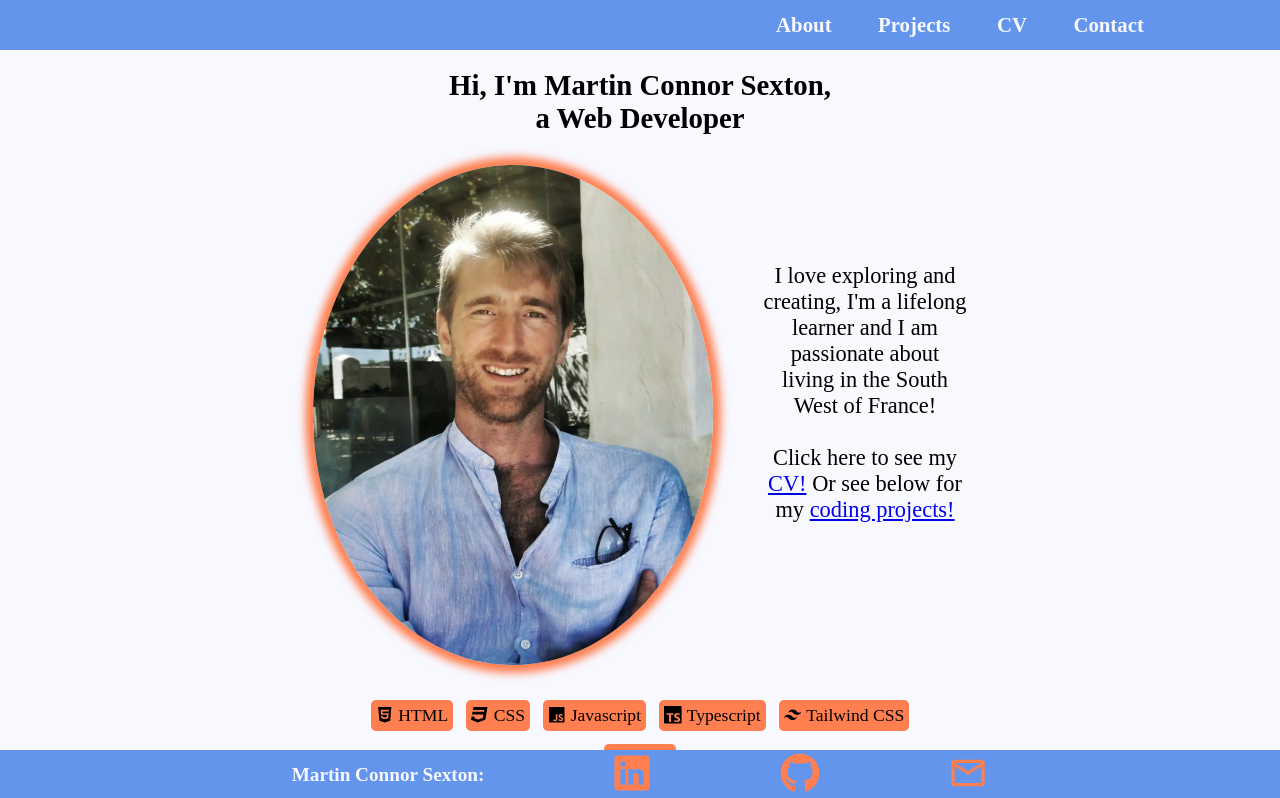
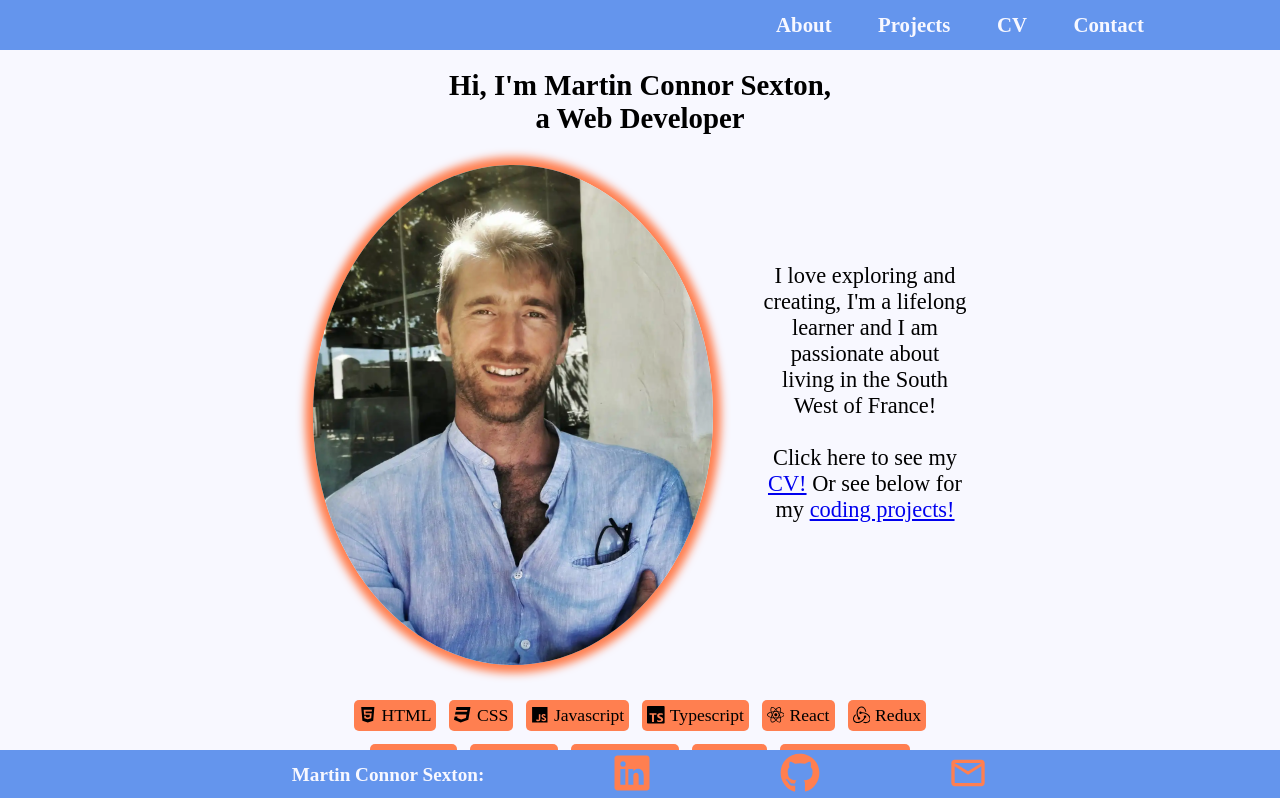
Before and after one commit to ConCapbreton/JuniorDeveloperPortfolio, a React (Vite) app: page / in a window 1280 px wide. Shown: the top 798 px of the page. Built offline with nearby package versions, Linux system fonts and the light colour scheme.

Commit message:
Additional tech icons

```diff
--- a/src/components/MainPage/About.tsx
+++ b/src/components/MainPage/About.tsx
@@ -1,6 +1,7 @@
-import { FaCss3, FaHtml5, FaReact } from "react-icons/fa";
+import { FaCss3, FaHtml5, FaReact, FaGit, FaNodeJs, FaSass } from "react-icons/fa";
+
 import { IoLogoJavascript } from "react-icons/io5";
-import { SiTypescript } from "react-icons/si";
+import { SiTypescript, SiRedux, SiExpress, SiMongodb } from "react-icons/si";
 import { RiTailwindCssFill } from "react-icons/ri";
 import { useMenuContext } from "../../context/MenuContext";
 import { Link } from "react-router-dom";
@@ -20,8 +21,14 @@ const {menuOff} = useMenuContext()
         <div className="tech-icon-labels"><FaCss3 />CSS</div>
         <div className="tech-icon-labels"><IoLogoJavascript />Javascript</div>
         <div className="tech-icon-labels"><SiTypescript />Typescript</div>
+        <div className="tech-icon-labels"><FaReact />React</div>
+        <div className="tech-icon-labels"><SiRedux />Redux</div>
+        <div className="tech-icon-labels"><FaNodeJs />Node.js</div>
+        <div className="tech-icon-labels"><SiExpress />Express</div>
+        <div className="tech-icon-labels"><SiMongodb />MongoDB</div>
+        <div className="tech-icon-labels"><FaSass />SASS</div>
         <div className="tech-icon-labels"><RiTailwindCssFill />Tailwind CSS</div>
-        <div className="tech-icon-labels"><FaReact />React</div>
+        <div className="tech-icon-labels"><FaGit />Git</div>
       </div>
       <hr></hr>
     </div>
```
